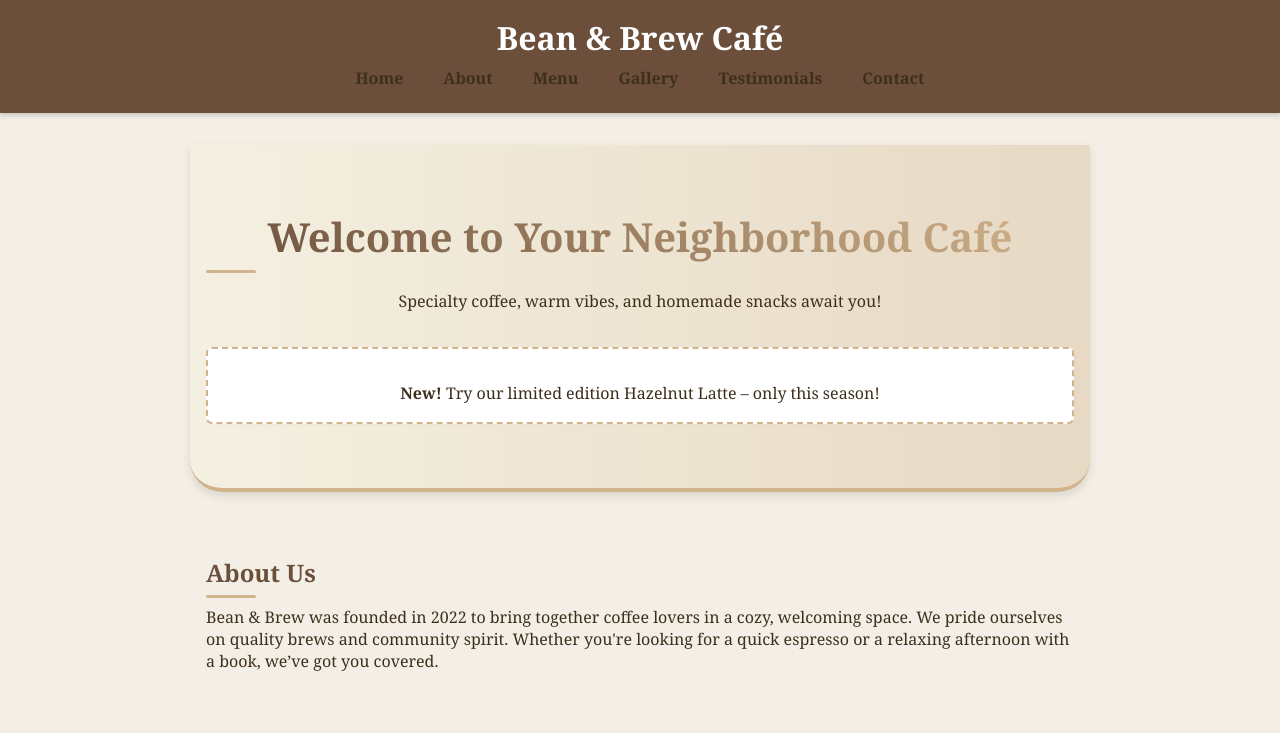
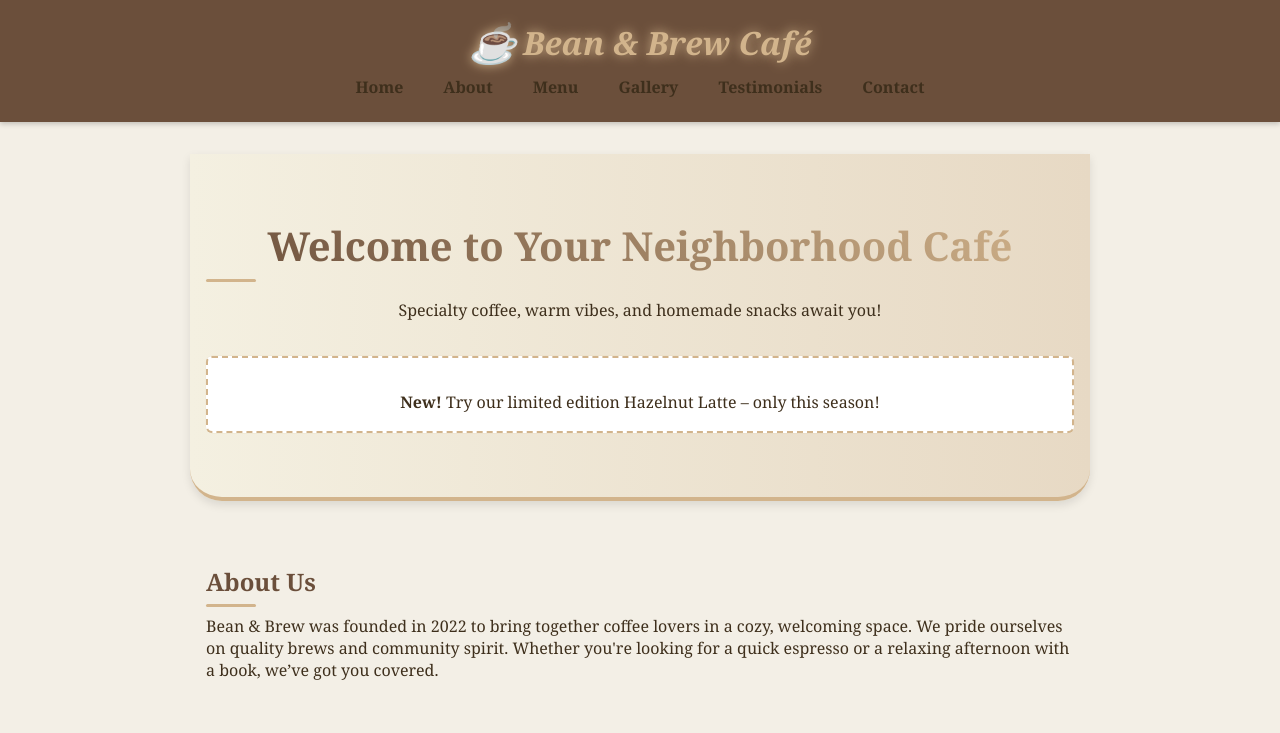
Before and after one commit to Ayush042005/Ayush, a plain HTML site: page index.html in a window 1280 px wide. Shown: the top 733 px of the page. Drawn offline with Linux system fonts and the light colour scheme.

Commit message:
Update index.html
updated index file

```diff
--- a/index.html
+++ b/index.html
@@ -20,7 +20,34 @@
       margin: 0;
       padding: 0;
     }
-    body {
+    .brand-highlight {
+  color: var(--accent-color);
+  font-weight: bold;
+  font-style: italic;
+  text-shadow: 0 0 8px rgba(210,180,140,0.8);
+  animation: glow 2s ease-in-out infinite alternate;
+  display: inline-flex;
+  align-items: center;
+  gap: 0.4rem;
+}
+
+.brand-highlight::before {
+  content: "☕";
+  color: var(--accent-color);
+  font-size: 1.2em;
+}
+
+
+@keyframes glow {
+  from {
+    text-shadow: 0 0 6px rgba(210,180,140,0.4);
+  }
+  to {
+    text-shadow: 0 0 12px rgba(210,180,140,1);
+  }
+}
+
+body {
       font-family: "Georgia", serif;
       background: var(--bg-color);
       color: var(--text-color);
@@ -224,7 +251,7 @@
 </head>
 <body>
   <header>
-    <h1>Bean & Brew Café</h1>
+    <h1><span class="brand-highlight">Bean & Brew Café</span></h1>
     <nav>
       <ul>
         <li><a href="#home">Home</a></li>
@@ -307,7 +334,7 @@
     </div>
   </section>
   <footer>
-    <p>&copy; 2025 Bean & Brew Café. All rights reserved.</p>
+    <p>&copy; 2025 <span class="brand-highlight">Bean & Brew Café</span>. All rights reserved.</p>
   </footer>
   <button id="backToTop" aria-label="Back to Top">
     <i class="fas fa-chevron-up"></i>
```
